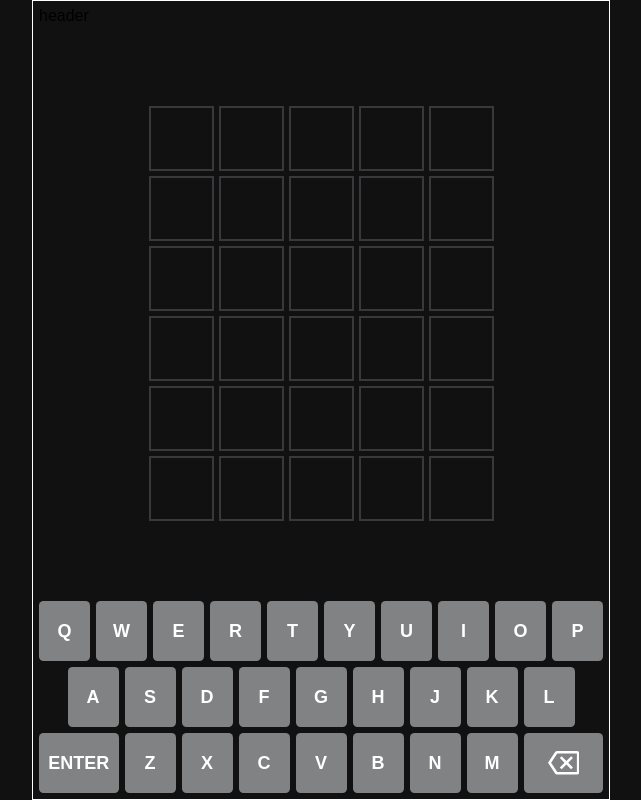
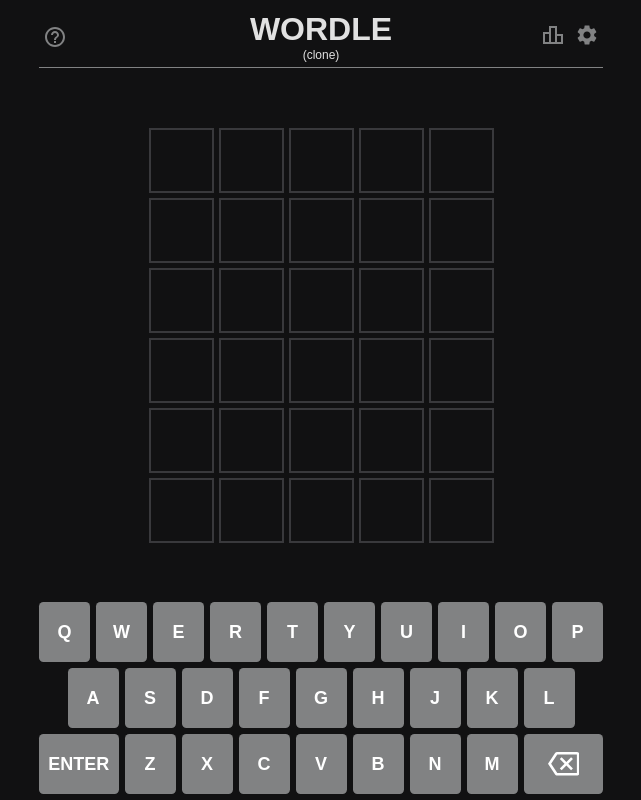
Before and after one commit to DF981339/react-wordle-clone, a React (Create React App) app: page / in a window 1280 px wide. Shown: the whole page, without its empty margins (319-960 px from the left). Built offline with nearby package versions, Linux system fonts and the light colour scheme.

Commit message:
header style done

```diff
--- a/src/App.js
+++ b/src/App.js
@@ -4,6 +4,7 @@
 import styled, { createGlobalStyle } from "styled-components";
 import Keyboard from "./components/Keyboard";
 import Guesses from "./components/Guesses";
+import Header from "./components/Header";
 
 function App() {
   return (
@@ -11,7 +12,7 @@
       <GlobalStyle />
       <WordProvider inititalState={initialState} reducer={reducer}>
         <Container>
-          <div>header</div>
+          <Header />
           <Guesses />
           <Keyboard />
         </Container>
@@ -38,7 +39,6 @@
 
 const Container = styled.main`
   max-width: 700px;
-  border: 1px solid white;
 
   height: 100vh;
   padding: 6px;
--- /dev/null
+++ b/src/components/Header.jsx
@@ -0,0 +1,118 @@
+import React from "react";
+import styled from "styled-components";
+
+const Header = () => {
+  return (
+    <HeaderContainer>
+      <div className="side-icon-left">
+        {/* help icon */}
+        <svg
+          xmlns="http://www.w3.org/2000/svg"
+          height="24"
+          viewBox="0 0 24 24"
+          width="24"
+          className="header-icon"
+        >
+          <path
+            fill="var(--color-tone-1)"
+            d="M11 18h2v-2h-2v2zm1-16C6.48 2 2 6.48 2 12s4.48 10 10 10 10-4.48 10-10S17.52 2 12 2zm0 18c-4.41 0-8-3.59-8-8s3.59-8 8-8 8 3.59 8 8-3.59 8-8 8zm0-14c-2.21 0-4 1.79-4 4h2c0-1.1.9-2 2-2s2 .9 2 2c0 2-3 1.75-3 5h2c0-2.25 3-2.5 3-5 0-2.21-1.79-4-4-4z"
+          ></path>
+        </svg>
+      </div>
+
+      <div className="title">
+        <div className="main-title">WORDLE</div>
+        <div className="sub-title">(clone)</div>
+      </div>
+
+      <div className="side-icon-right">
+        <span>
+          {/* chart icon */}
+          <svg
+            xmlns="http://www.w3.org/2000/svg"
+            height="24"
+            viewBox="0 0 24 24"
+            width="24"
+            className="header-icon"
+          >
+            <path
+              fill="var(--color-tone-1)"
+              d="M16,11V3H8v6H2v12h20V11H16z M10,5h4v14h-4V5z M4,11h4v8H4V11z M20,19h-4v-6h4V19z"
+            ></path>
+          </svg>
+        </span>
+
+        <span className="setting-icon">
+          {/* setting icon */}
+          <svg
+            xmlns="http://www.w3.org/2000/svg"
+            height="24"
+            viewBox="0 0 24 24"
+            width="24"
+            className="header-icon"
+          >
+            <path
+              fill="var(--color-tone-1)"
+              d="M19.14,12.94c0.04-0.3,0.06-0.61,0.06-0.94c0-0.32-0.02-0.64-0.07-0.94l2.03-1.58c0.18-0.14,0.23-0.41,0.12-0.61 l-1.92-3.32c-0.12-0.22-0.37-0.29-0.59-0.22l-2.39,0.96c-0.5-0.38-1.03-0.7-1.62-0.94L14.4,2.81c-0.04-0.24-0.24-0.41-0.48-0.41 h-3.84c-0.24,0-0.43,0.17-0.47,0.41L9.25,5.35C8.66,5.59,8.12,5.92,7.63,6.29L5.24,5.33c-0.22-0.08-0.47,0-0.59,0.22L2.74,8.87 C2.62,9.08,2.66,9.34,2.86,9.48l2.03,1.58C4.84,11.36,4.8,11.69,4.8,12s0.02,0.64,0.07,0.94l-2.03,1.58 c-0.18,0.14-0.23,0.41-0.12,0.61l1.92,3.32c0.12,0.22,0.37,0.29,0.59,0.22l2.39-0.96c0.5,0.38,1.03,0.7,1.62,0.94l0.36,2.54 c0.05,0.24,0.24,0.41,0.48,0.41h3.84c0.24,0,0.44-0.17,0.47-0.41l0.36-2.54c0.59-0.24,1.13-0.56,1.62-0.94l2.39,0.96 c0.22,0.08,0.47,0,0.59-0.22l1.92-3.32c0.12-0.22,0.07-0.47-0.12-0.61L19.14,12.94z M12,15.6c-1.98,0-3.6-1.62-3.6-3.6 s1.62-3.6,3.6-3.6s3.6,1.62,3.6,3.6S13.98,15.6,12,15.6z"
+            ></path>
+          </svg>
+        </span>
+      </div>
+    </HeaderContainer>
+  );
+};
+
+export default Header;
+
+const HeaderContainer = styled.header`
+  display: flex;
+  justify-content: space-between;
+  align-items: center;
+  color: rgb(225, 225, 225);
+  fill: hsl(200, 1%, 51%);
+  border-bottom: 1px solid hsl(200, 1%, 51%);
+  font-size: clamp(1.5rem, 6vmin, 2rem);
+  padding: 0 4px;
+
+  .side-icon-left {
+    display: flex;
+    width: 10%;
+    flex-wrap: nowrap;
+    justify-content: start;
+  }
+
+  .side-icon-right {
+    display: flex;
+    width: 10%;
+    flex-wrap: nowrap;
+    justify-content: end;
+
+    .setting-icon {
+      margin-left: 10px;
+    }
+  }
+
+  .title {
+    display: flex;
+    flex-direction: column;
+    align-items: center;
+    padding: 5px 0;
+
+    .main-title {
+      font-weight: bold;
+    }
+
+    .sub-title {
+      font-size: clamp(0.5rem, 3vmin, 0.75rem);
+    }
+  }
+
+  .header-icon {
+    user-select: none;
+    cursor: pointer;
+
+    &:hover {
+      fill: white;
+    }
+  }
+`;
```
